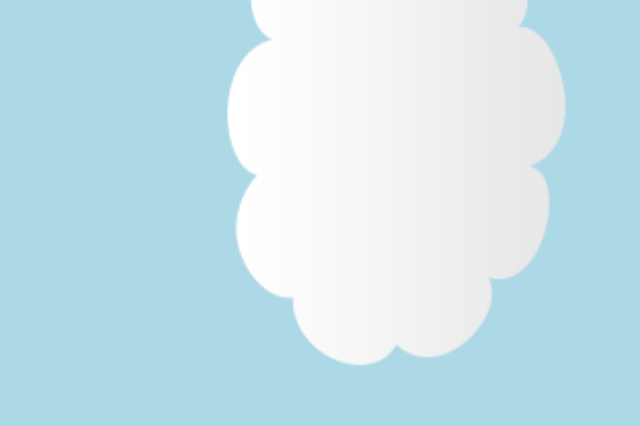
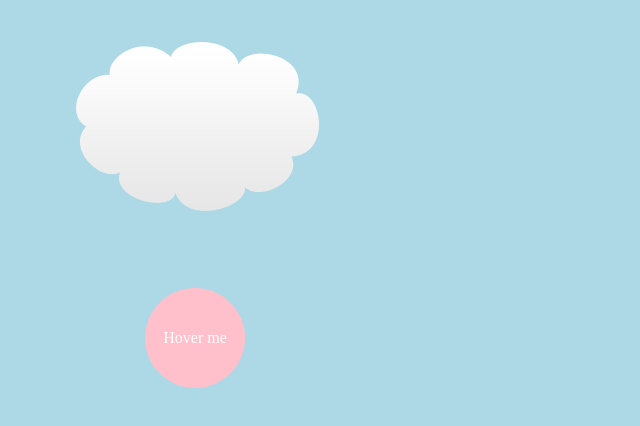
Before and after one commit to rayhanasyraff/css-animations-playlist-master, a plain HTML site: page index.html in a window 1280 px wide. Shown: the whole page, without its empty margins (445-1085 px from the left). Drawn offline with Linux system fonts and the light colour scheme.

Commit message:
lesson-3

```diff
--- a/index.html
+++ b/index.html
@@ -6,5 +6,6 @@
 <body>
   <div class="wrapper">
     <img src="mario-examples/img/cloud.png">
+    <div class="circle">Hover me</div>
   </div>
 </body>
--- a/style.css
+++ b/style.css
@@ -9,6 +9,19 @@ body{
   box-sizing: border-box;
 }
 
-img{
-  transform: rotateZ(-90deg) translateY(200px) scale(2);
+.circle{
+  width: 100px;
+  padding: 50px 0;
+  line-height: 0;
+  margin: 60px auto;
+  background: pink;
+  color: white;
+  border-radius: 50px;
+  cursor: pointer;
+  transition: background 1s, transform 0.3s 1s ease-in;
 }
+
+.circle:hover{
+  background: salmon;
+  transform: rotate(360deg);
+}
```
Also changed, not shown: mario-examples/index.html (+1 -0 lines), mario-examples/style.css (+11 -1 lines).
